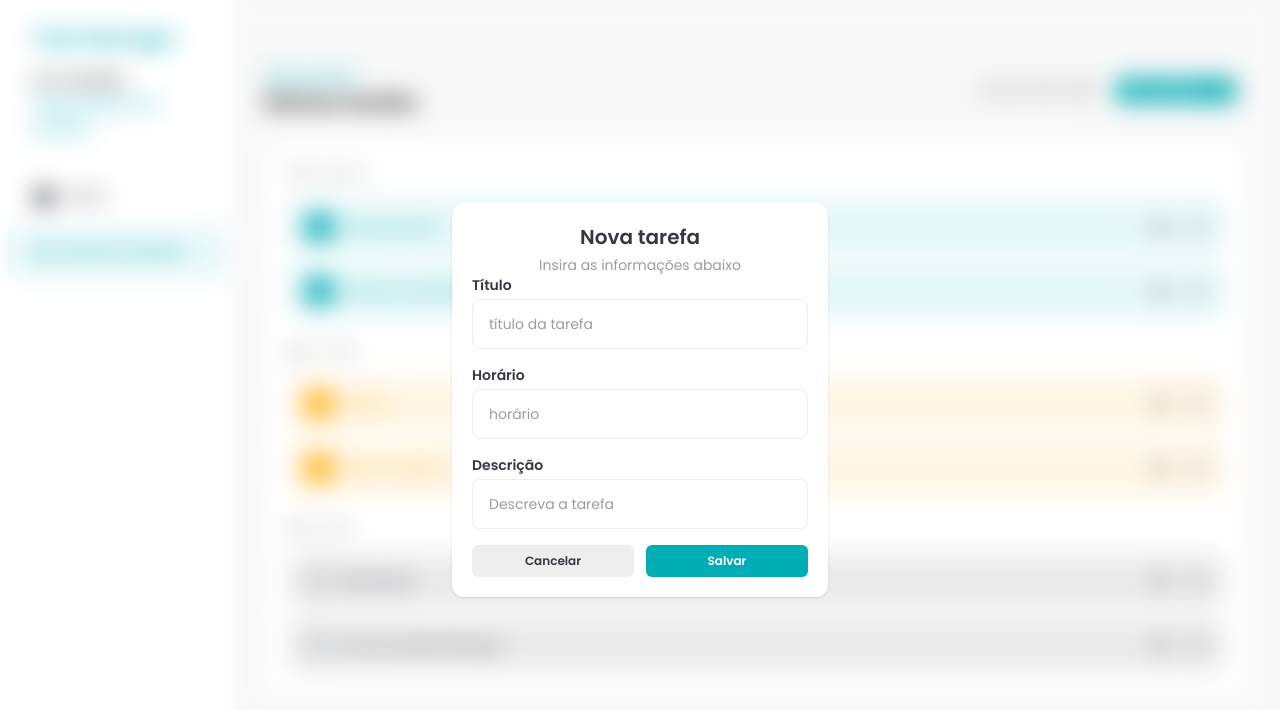
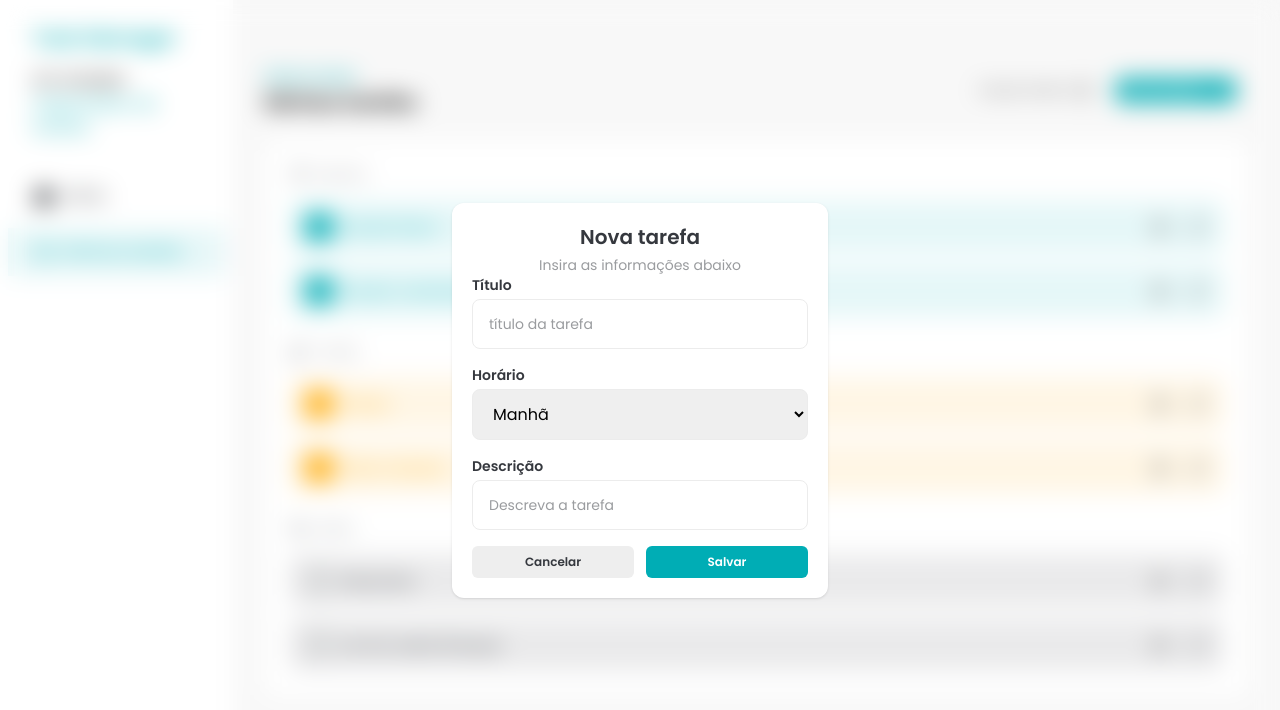
Before and after one commit to Grid2109/fsc-task-manager, a React (Vite) app: page / in a window 1280 px wide. Both pictures are taken after a click on the button "Nova tarefa". Shown: the top 710 px of the page. Built offline with nearby package versions, Linux system fonts and the light colour scheme.

Commit message:
feat: add InputLabel component

```diff
--- a/src/components/AddTaskDialog.jsx
+++ b/src/components/AddTaskDialog.jsx
@@ -4,6 +4,7 @@
 
 import { Button } from './Button'
 import { Input } from './Input'
+import { InputLabel } from './InputLabel'
 
 export const AddTaskDialog = ({ isOpen, handleClose }) => {
   const nodeRef = useRef(null)
@@ -35,7 +36,18 @@
                   label='Título'
                   placeholder='título da tarefa'
                 />
-                <Input id='time' label='Horário' placeholder='horário' />
+
+                <div className='flex flex-col gap-1 text-left'>
+                  <InputLabel htmlFor='time'>Horário</InputLabel>
+                  <select
+                    id='time'
+                    className='rounded-lg border border-solid border-[#ECECEC] px-4 py-3 outline-[#00ADB5] placeholder:text-sm placeholder:text-[#9A9C9F]'
+                  >
+                    <option value='morning'>Manhã</option>
+                    <option value='afternoon'>Tarde</option>
+                    <option value='evening'>Noite</option>
+                  </select>
+                </div>
                 <Input
                   id='description'
                   label='Descrição'
--- a/src/components/Input.jsx
+++ b/src/components/Input.jsx
@@ -1,11 +1,10 @@
+import { InputLabel } from './InputLabel'
+
 export const Input = ({ label, ...rest }) => {
   return (
     <div className='flex flex-col space-y-1 text-left'>
-      <label htmlFor={rest.id} className='text-sm font-semibold text-[#35383E]'>
-        {label}
-      </label>
+      <InputLabel htmlFor={rest.id}>{label}</InputLabel>
       <input
-        type='text'
         className='rounded-lg border border-solid border-[#ECECEC] px-4 py-3 outline-[#00ADB5] placeholder:text-sm placeholder:text-[#9A9C9F]'
         {...rest}
       />
--- /dev/null
+++ b/src/components/InputLabel.jsx
@@ -0,0 +1,7 @@
+export const InputLabel = (props) => {
+  return (
+    <label {...props} className='text-sm font-semibold text-[#35383E]'>
+      {props.children}
+    </label>
+  )
+}
```
